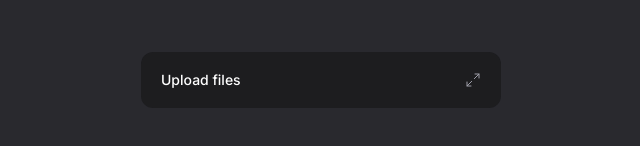
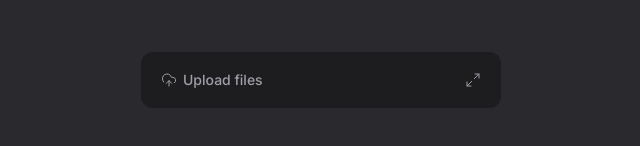
Before and after one commit to adriangvaldes/web, a React (Vite) app: page / in a window 1280 px wide. Shown: the part 320-466 px from the top of the page, without its empty margins (319-959 px from the left). Built offline with nearby package versions, Linux system fonts and the light colour scheme.

Commit message:
refactor: share upload widget title

```diff
--- a/src/components/upload-widget-header.tsx
+++ b/src/components/upload-widget-header.tsx
@@ -2,11 +2,12 @@ import * as Collapsible from '@radix-ui/react-collapsible'
 
 import { Minimize2 } from 'lucide-react'
 import { Button } from './ui/button'
+import { UploadWidgetTitle } from './upload-widget-title'
 
 export function UploadWidgetHeader() {
   return (
     <div className="w-full p-4 py-2 bg-white/2 border-zinc-800 border-b flex items-center justify-between">
-      <span className="text-sm font-medium">Upload files</span>
+      <UploadWidgetTitle />
 
       <Collapsible.Trigger asChild>
         <Button size="icon" className="-mr-2">
--- a/src/components/upload-widget-minimized-button.tsx
+++ b/src/components/upload-widget-minimized-button.tsx
@@ -1,11 +1,12 @@
 import * as Collapsible from '@radix-ui/react-collapsible'
 import { Maximize2 } from 'lucide-react'
 import { Button } from './ui/button'
+import { UploadWidgetTitle } from './upload-widget-title'
 
 export function UploadWidgetMinimizedButton() {
   return (
     <Collapsible.Trigger className="group w-full bg-white/2 py-3 px-5 flex items-center justify-between">
-      <span className="text-sm font-medium">Upload files</span>
+      <UploadWidgetTitle />
 
       <Button size="icon" className="-mr-2">
         <Maximize2 strokeWidth={1.5} className="size-4 text-zinc-400 group-hover:text-zinc-100" />
--- /dev/null
+++ b/src/components/upload-widget-title.tsx
@@ -0,0 +1,10 @@
+import { UploadCloud } from 'lucide-react'
+
+export function UploadWidgetTitle() {
+  return (
+    <div className="flex items-center gap-1.5 text-sm font-medium">
+      <UploadCloud className="size-4 text-zinc-400" strokeWidth={1.5} />
+      <span className="text-sm text-zinc-400">Upload files</span>
+    </div>
+  )
+}
```
